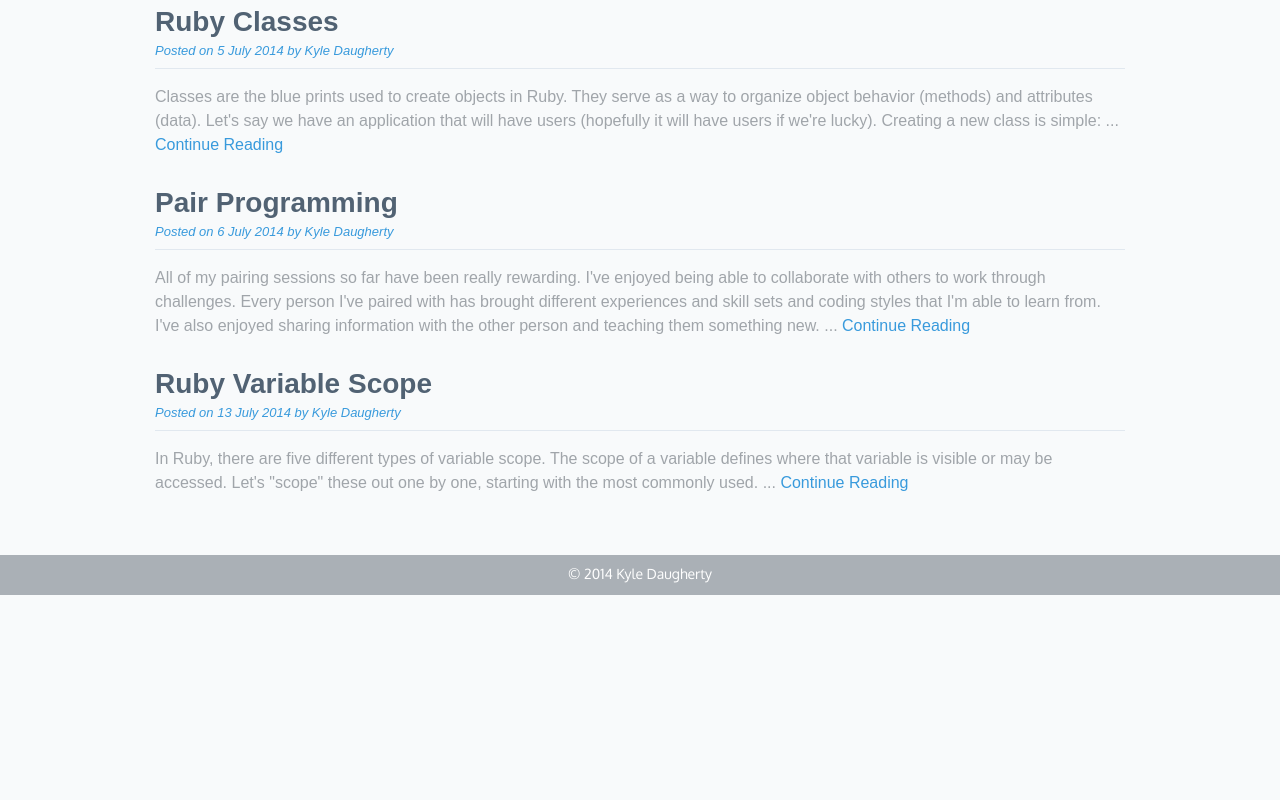
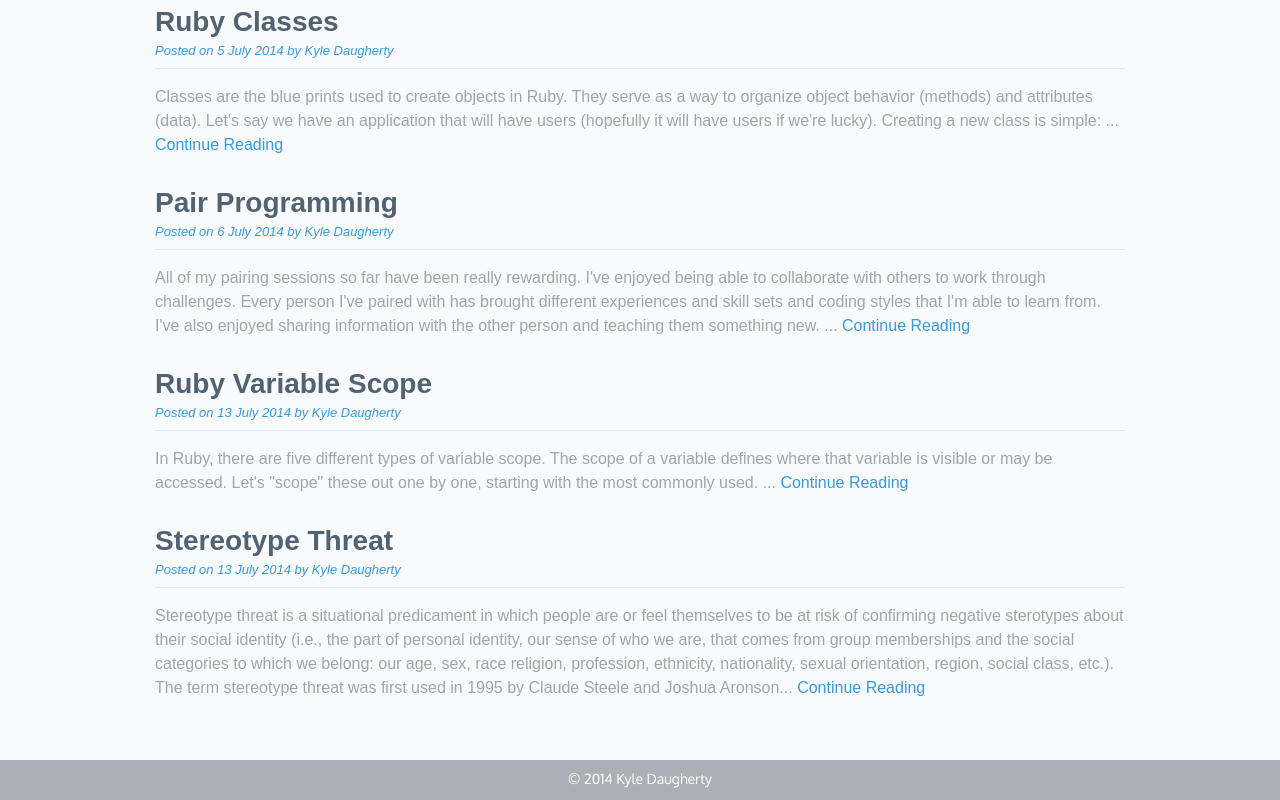
Before and after one commit to kyledaugherty/kyledaugherty.github.io, a plain HTML site: page index.html in a window 1280 px wide. Shown: the part 2139-2939 px from the top of the page. Before the commit the page ends 2734 px from the top, so only its background shows below. Drawn offline with Linux system fonts and the light colour scheme.

Commit message:
add U2W6 cultural post to index page

```diff
--- a/index.html
+++ b/index.html
@@ -123,6 +123,14 @@
       <p class="post">In Ruby, there are five different types of variable scope.  The scope of a variable defines where that variable is visible or may be accessed.  Let's "scope" these out one by one, starting with the most commonly used. ... <a href="blog_posts/week6-technical.html"> Continue Reading</p>
     </article>
 
+    <article>
+      <header>
+        <h2>Stereotype Threat</h2>
+        <p class="post-date"><em>Posted on 13 July 2014 by <a href="mailto:kyle.daugherty@gmail.com">Kyle Daugherty</a></em></p>
+      </header>
+      <p class="post">Stereotype threat is a situational predicament in which people are or feel themselves to be at risk of confirming negative sterotypes about their social identity (i.e., the part of personal identity, our sense of who we are, that comes from group memberships and the social categories to which we belong: our age, sex, race religion, profession, ethnicity, nationality, sexual orientation, region, social class, etc.).  The term stereotype threat was first used in 1995 by Claude Steele and Joshua Aronson... <a href="blog_posts/week6-cultural.html"> Continue Reading</p>
+    </article>
+
   </section>
 
   <footer>
```
